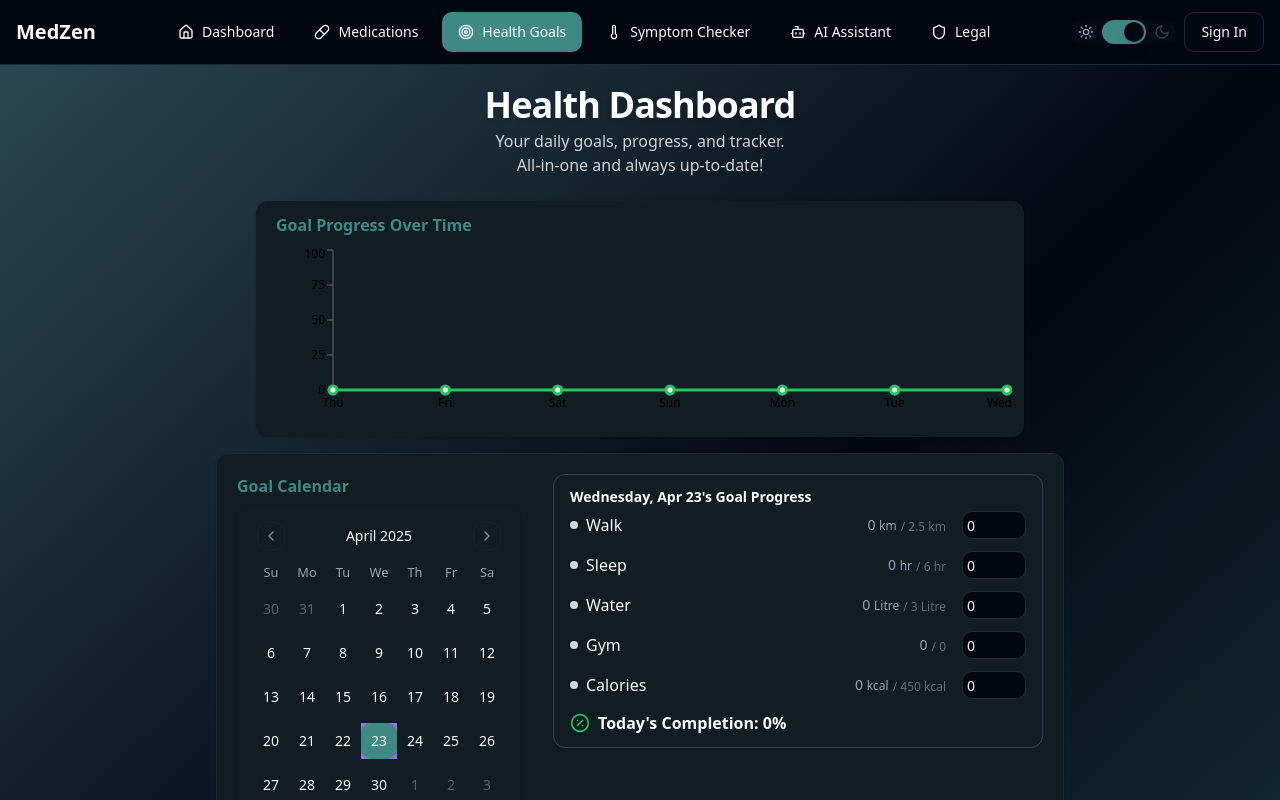
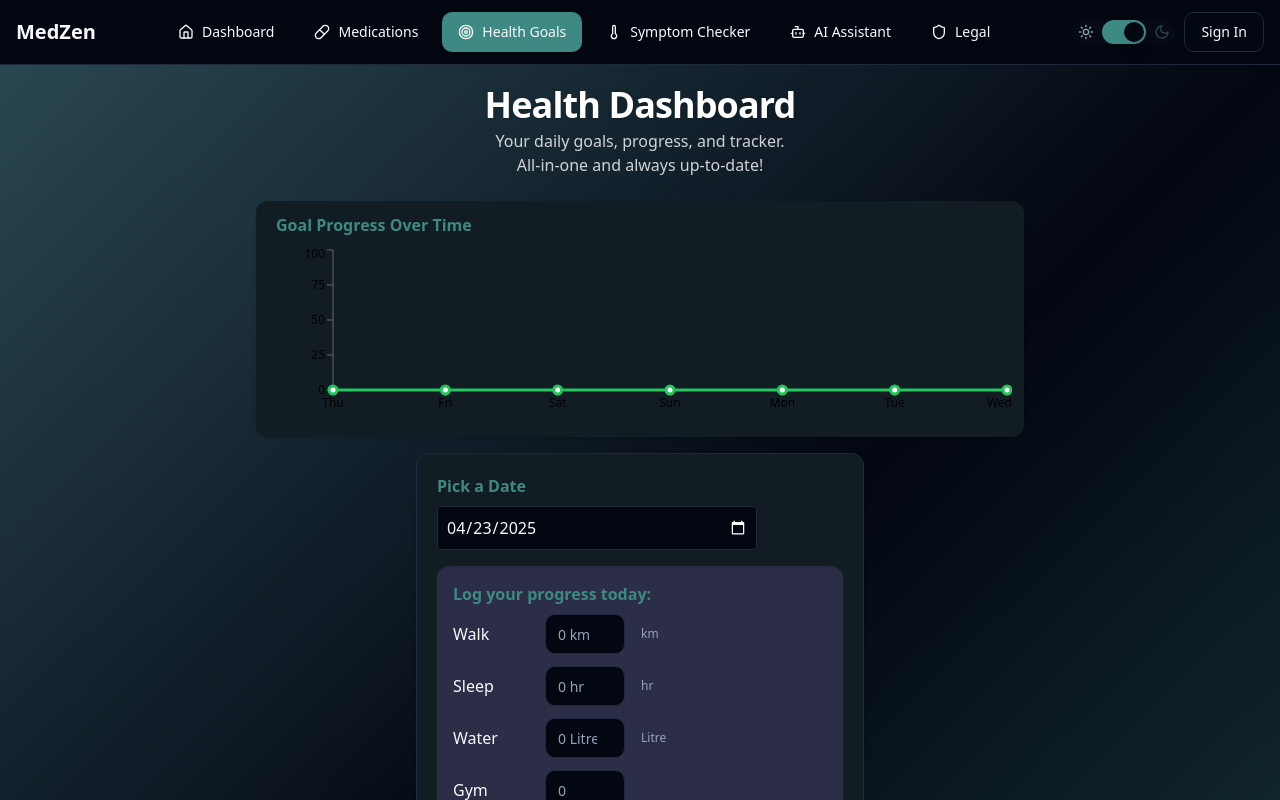
Before and after one commit to ETHERDEV-io/medzen-ai-companion, a React (Vite) app: page /health-goals in a window 1280 px wide. Shown: the top 800 px of the page. Built offline with nearby package versions, Linux system fonts and the light colour scheme.

Commit message:
Refactor: Implement new calendar with goal logging
- Removed the "all goals completed" feature.
- Implemented goal logging functionality.
- Set the calendar background to black.

```diff
--- a/src/components/health-goals/HealthGoalsCalendar.tsx
+++ b/src/components/health-goals/HealthGoalsCalendar.tsx
@@ -1,9 +1,7 @@
 
 import React, { useState, useEffect } from "react";
-import { Calendar } from "@/components/ui/calendar";
 import { Card } from "@/components/ui/card";
 import { Input } from "@/components/ui/input";
-import { Check, CirclePercent } from "lucide-react";
 
 interface HealthGoalsCalendarProps {
   goals: Record<string, string>;
@@ -14,166 +12,106 @@ interface HealthGoalsCalendarProps {
   onDateSelected: (dateStr: string) => void;
 }
 
-type GoalItem = { label: string; key: string; value: string; unit: string; planned: string; done?: string; };
-
-function mergeGoals(goals: Record<string, string>, customGoals: Array<{ label: string, value: string, unit: string }>) {
-  // flatten preset goals (with their keys and units):
-  const preset: GoalItem[] = Object.entries(goals).map(([k, v]) => {
-    let presetMeta: any = undefined;
-    switch (k) {
-      case "walk": presetMeta = { label: "Walk", unit: "km" }; break;
-      case "sleep": presetMeta = { label: "Sleep", unit: "hr" }; break;
-      case "water": presetMeta = { label: "Water", unit: "Litre" }; break;
-      case "gym": presetMeta = { label: "Gym", unit: "" }; break;
-      case "calories": presetMeta = { label: "Calories", unit: "kcal" }; break;
-      default: presetMeta = { label: k, unit: "" };
-    }
-    return { label: presetMeta.label, key: k, value: v, unit: presetMeta.unit, planned: v };
-  });
-  // append custom goals
+// Get all goals as an array for easier rendering
+function getAllGoals(goals: Record<string, string>, customGoals: Array<{ label: string; value: string; unit: string }>) {
+  const presetGoalMeta: Record<string, { label: string; unit: string }> = {
+    walk: { label: "Walk", unit: "km" },
+    sleep: { label: "Sleep", unit: "hr" },
+    water: { label: "Water", unit: "Litre" },
+    gym: { label: "Gym", unit: "" },
+    calories: { label: "Calories", unit: "kcal" },
+  };
+  const preset = Object.entries(goals).map(([key, value]) => ({
+    key,
+    label: presetGoalMeta[key]?.label ?? key,
+    value,
+    unit: presetGoalMeta[key]?.unit ?? "",
+  }));
   return [
     ...preset,
     ...customGoals.map(g => ({
-      label: g.label, key: g.label, value: g.value, unit: g.unit, planned: g.value
+      key: g.label,
+      label: g.label,
+      value: g.value,
+      unit: g.unit,
     })),
   ];
 }
 
 export default function HealthGoalsCalendar({
-  goals, customGoals, progressLog, onDailyProgressChange,
-  selectedDate, onDateSelected,
+  goals,
+  customGoals,
+  progressLog,
+  onDailyProgressChange,
+  selectedDate,
+  onDateSelected,
 }: HealthGoalsCalendarProps) {
-  // Show 14 days: today and past 13 days
-  const todayStr = new Date().toISOString().slice(0, 10);
-  const [calendarSelected, setCalendarSelected] = useState<Date>(() => new Date(selectedDate));
+  // Date state for calendar
+  const [calendarDate, setCalendarDate] = useState(selectedDate);
+
   useEffect(() => {
-    setCalendarSelected(new Date(selectedDate));
+    setCalendarDate(selectedDate);
   }, [selectedDate]);
 
-  // All goal definitions
-  const allGoals: GoalItem[] = mergeGoals(goals, customGoals);
+  const todayStr = new Date().toISOString().slice(0, 10);
+  // Only allow logging goal progress for today
+  const isToday = calendarDate === todayStr;
 
-  // Completion info per date
-  function getStatusForDate(ds: string) {
-    const status: { [key: string]: { planned: string, done: string } } = {};
-    for (const g of allGoals) {
-      status[g.key] = {
-        planned: g.planned,
-        done: (progressLog[ds]?.[g.key] ?? "")
-      };
-    }
-    return status;
-  }
+  // All goal definitions for display
+  const allGoals = getAllGoals(goals, customGoals);
 
-  // Calculate completion: consider "done" >= planned as completed
-  function isDayCompleted(ds: string) {
-    const stat = getStatusForDate(ds);
-    return allGoals.length > 0
-      && allGoals.every(g => {
-        const done = stat[g.key]?.done;
-        if (!done) return false;
-        // Handle numeric and "-" as zero for metrics
-        const doneVal = Number(done) || 0;
-        const plannedVal = Number(stat[g.key].planned) || 0;
-        return plannedVal === 0 ? false : doneVal >= plannedVal;
-      });
-  }
-
-  // Show last 14 days
-  const calendarDates: Date[] = [];
-  for (let i = 0; i < 14; i++) {
-    const d = new Date();
-    d.setDate(d.getDate() - i);
-    calendarDates.push(d);
-  }
-  const completedDaysSet = new Set(calendarDates.filter(d => isDayCompleted(d.toISOString().slice(0, 10))).map(d => d.toDateString()));
-
-  // For goal progress list, use selected date or today
-  const progressDS = calendarSelected ? calendarSelected.toISOString().slice(0, 10) : todayStr;
-  const planAndDone = allGoals.map(goal => {
-    const planned = Number(goal.planned) || 0;
-    const done = Number(progressLog[progressDS]?.[goal.key] || 0);
-    return { ...goal, planned, done, completed: planned > 0 ? done >= planned : false };
-  });
-  // Completion percent for the day (excluding 0-target goals)
-  const validGoals = planAndDone.filter(g => g.planned > 0);
-  const completePercent = validGoals.length === 0 ? 0 : Math.round((validGoals.filter(g => g.completed).length / validGoals.length) * 100);
-
-  // Simplified calendar with clean styling
+  // Show the simple date picker and today's goal log area
   return (
-    <Card className="bg-white rounded-xl shadow mb-8 p-4 md:p-5 dark:bg-card">
-      <div className="flex flex-col md:flex-row gap-8 items-start">
-        {/* Calendar */}
+    <Card className="bg-white rounded-xl shadow mb-8 p-4 md:p-5 max-w-md mx-auto dark:bg-card">
       <div>
-          <div className="text-base font-semibold text-primary mb-2">Goal Calendar</div>
-          <div className="rounded-lg shadow bg-white dark:bg-card p-1">
-            <Calendar
-              mode="single"
-              selected={calendarSelected}
-              onSelect={date => {
-                if (date) {
-                  setCalendarSelected(date);
-                  onDateSelected(date.toISOString().slice(0, 10));
-                }
+        <div className="text-base font-semibold text-primary mb-2">Pick a Date</div>
+        <input
+          type="date"
+          className="w-full max-w-xs mb-4 bg-background border border-input rounded p-2 text-base dark:bg-background dark:text-foreground"
+          value={calendarDate}
+          onChange={e => {
+            setCalendarDate(e.target.value);
+            onDateSelected(e.target.value);
           }}
-              modifiers={{
-                completed: (date) => completedDaysSet.has(date.toDateString()),
-              }}
-              modifiersClassNames={{
-                completed: "bg-green-500 text-white",
-              }}
-              className="pointer-events-auto"
+          max={todayStr}
         />
       </div>
-          <div className="mt-2 text-xs text-muted-foreground px-1">Green = all goals completed</div>
+      <div className="bg-accent/20 rounded-lg p-4 shadow-inner">
+        <div className="font-semibold mb-2 text-primary">
+          {calendarDate === todayStr ? "Log your progress today:" : `Progress on ${calendarDate}`}
         </div>
-        {/* Progress for viewed day */}
-        <div className="flex-1 min-w-[240px] bg-white rounded-xl shadow-sm px-4 py-3 border dark:bg-card dark:border-gray-700">
-          <div className="font-bold mb-1 text-sm">
-            {(calendarSelected ? calendarSelected.toLocaleDateString(undefined, { weekday: "long", month: "short", day: "numeric" }) : "Today") + "'s Goal Progress"}
-          </div>
-          <ul className="grid gap-3 mb-1">
-            {planAndDone.map((goal, idx) => {
-              const completed = goal.completed;
-              // Allow input if viewing today
-              const editable = progressDS === todayStr;
+        <ul className="space-y-3">
+          {allGoals.map((goal) => {
+            // Show an input only if today, otherwise just show the value
+            const goalLog = progressLog?.[calendarDate]?.[goal.key] ?? "";
             return (
-                <li key={goal.key + idx} className="flex items-center gap-2">
-                  <span className={`w-2 h-2 rounded-full ${completed ? "bg-green-400" : "bg-gray-300"} inline-block`} />
-                  <span className="font-medium">{goal.label}</span>
-                  <span className="ml-auto text-sm flex items-end gap-1">
-                    <span className={completed ? "text-green-700 font-bold dark:text-green-400" : "text-slate-400"}>
-                      {goal.done || 0} <span className="text-xs">{goal.unit}</span>
-                    </span>
-                    <span className="text-xs text-muted-foreground opacity-60">
-                      / {goal.planned}{goal.unit && <span> {goal.unit}</span>}
-                    </span>
-                    {completed && <Check className="ml-2 w-4 h-4 text-green-600" />}
-                  </span>
-                  {editable && (
+              <li key={goal.key} className="flex items-center gap-3">
+                <span className="font-medium min-w-[80px]">{goal.label}</span>
+                {isToday ? (
                   <Input
                     type="number"
-                      className="ml-2 w-16 py-1 px-1 h-7"
                     min={0}
                     step="any"
-                      value={goal.done}
-                      onChange={e => onDailyProgressChange(goal.key, e.target.value, progressDS)}
+                    className="w-20"
+                    value={goalLog || ""}
+                    placeholder={`0${goal.unit ? " " + goal.unit : ""}`}
+                    onChange={e =>
+                      onDailyProgressChange(goal.key, e.target.value, todayStr)
+                    }
                   />
+                ) : (
+                  <span className="text-muted-foreground">
+                    {goalLog || 0} {goal.unit}
+                  </span>
                 )}
+                {goal.unit && <span className="text-xs ml-1 text-muted-foreground">{goal.unit}</span>}
               </li>
             );
           })}
         </ul>
-          <div className="flex items-center gap-2 mt-3 text-md font-semibold">
-            <CirclePercent className="w-5 h-5 text-green-500" />
-            {progressDS === todayStr ? "Today's " : ""}Completion: {completePercent}%
-          </div>
-          {progressDS !== todayStr ? (
-            <div className="text-xs text-muted-foreground ml-1 pt-2">
-              Only today's progress can be edited.
-            </div>
-          ) : null}
-        </div>
+        {!isToday && (
+          <div className="text-xs mt-3 text-muted-foreground">Only today's data can be updated.</div>
+        )}
       </div>
     </Card>
   );
--- a/src/index.css
+++ b/src/index.css
@@ -1,11 +1,12 @@
+
 @tailwind base;
 @tailwind components;
 @tailwind utilities;
 
 @layer base {
   :root {
-    /* Light mode colors */
-    --background: 210 40% 98%;
+    /* Black background */
+    --background: 0 0% 0%;   /* <-- changed */
     --foreground: 224 71% 4%;
 
     --card: 0 0% 100%;
```
Lines whose indentation alone changed are shown as unchanged.
